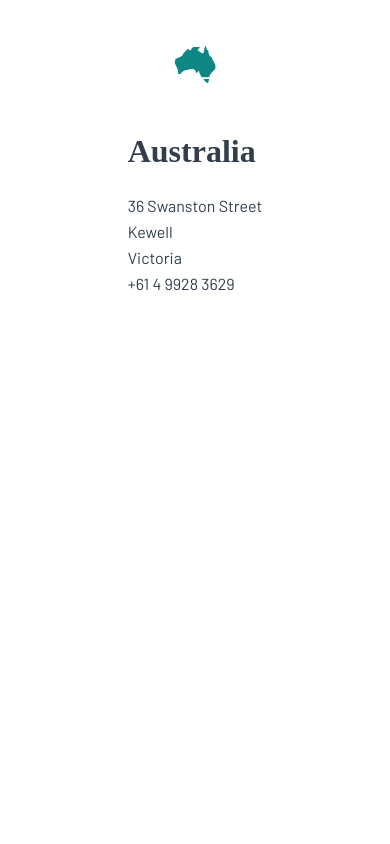
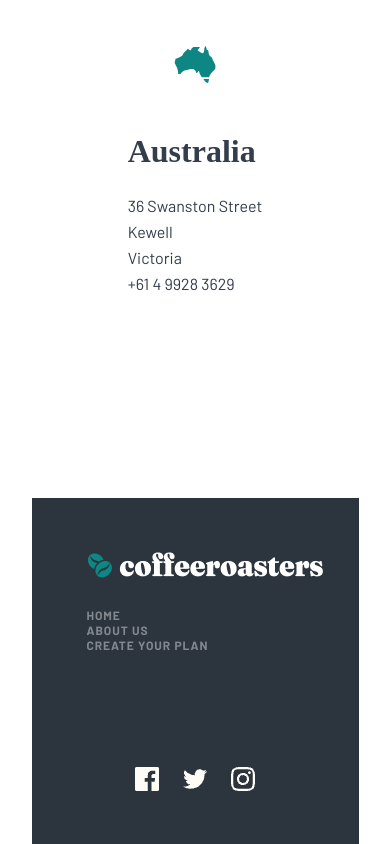
Before and after one commit to Karimov-code1/Hello, a plain HTML site: page index.html in a window 390 px wide. Shown: the part 3142-3986 px from the top of the page. Before the commit the page ends 3450 px from the top, so only its background shows below. Drawn offline with Linux system fonts and the light colour scheme.

Commit message:
boshlandi

```diff
--- a/index.html
+++ b/index.html
@@ -140,7 +140,29 @@
      </div>
     </section>
     <footer>
-
+      <div class="container">
+        <div class="footer__box">
+          <div class="footer__repeatbox">
+            <img class="footer__img1" src="./img/rasm11.png" alt="">
+            <div class="footer__nextbox">
+             <p class="footer__text">
+              HOME
+             </p>
+             <p class="footer__text">
+              ABOUT US
+             </p>
+             <p class="footer__text">
+              Create your plan
+             </p>
+            </div>
+           </div>
+            <div class="footer__imgbox">
+             <img class="footer__img2" src="./img/rasm8.png" alt="">
+             <img class="footer__img3" src="./img/rasm9.png" alt="">
+             <img class="footer__img4" src="./img/rasm10.png" alt="">
+            </div>
+        </div>
+      </div>
     </footer>
   </main>
 </body>
--- a/scss/block/_footer.scss
+++ b/scss/block/_footer.scss
@@ -0,0 +1,121 @@
+.footer__box{
+  height: 120px;
+  display: flex;
+  align-items: center;
+  justify-content: space-between;
+  background: rgb(44, 52, 62);
+  margin-top: 110px;
+  padding: 47px 85px 47px 85px;
+}
+.footer__repeatbox{
+ width: 622px;
+  height: 26px;
+  display: flex;
+  align-items: center;
+  justify-content: space-between;
+}
+.footer__img1{
+  width: 236px;
+  height: 26px
+}
+.footer__img2{
+  width: 24px;
+height: 24px;
+}
+.footer__img3{
+  width: 24px;
+height: 19.5px;
+}
+.footer__img4{
+  width: 24px;
+height: 24px;
+}
+.footer__nextbox{
+  width: 283px;
+  height: 15px;
+  display: flex;
+  align-items: center;
+  justify-content: space-between;
+}
+.footer__text{
+  color: rgb(131, 136, 143);
+font-family: Barlow;
+font-size: 12px;
+font-weight: 700;
+line-height: 15px;
+letter-spacing: 0.92px;
+text-align: left;
+text-transform: uppercase;
+}
+.footer__imgbox{
+  width: 120px;
+  height: 24px;
+  display: flex;
+  align-items: center;
+  justify-content: space-between;
+}
+
+@media screen and (max-width:990px) {
+  .footer__box{
+    max-width: 688px;
+    height: 270px;
+    display: flex;
+    flex-direction: column;
+    background: rgb(44, 52, 62);
+    margin: auto;
+    margin-top: 190px;
+    padding: 54px 190px 54px 215px;
+  }
+  .footer__img1{
+    width: 236px;
+    height: 26px;
+    margin-bottom: 30px;
+  }
+  .footer__repeatbox{
+    max-width: 283px;
+     height: 65px;
+     display: flex;
+     flex-wrap: wrap;
+   }
+   .footer__imgbox{
+    width: 120px;
+    height: 24px;
+    display: flex;
+    align-items: center;
+    justify-content: space-between;
+    margin-top: 100px;
+  }
+}
+
+@media screen and (max-width:620px) {
+  .footer__box{
+    max-width: 327px;
+    height: 346px;
+    display: flex;
+    flex-direction: column;
+    background: rgb(44, 52, 62);
+    margin: auto;
+    margin-top: 190px;
+    padding: 54px 54.15px 54px 55px;
+  }
+  .footer__repeatbox{
+    max-width: 217.85px;
+     height: 115px;
+     display: flex;
+     flex-wrap: wrap;
+   }
+   .footer__imgbox{
+    width: 120px;
+    height: 24px;
+    display: flex;
+    align-items: center;
+    justify-content: space-between;
+    margin-top: 100px;
+  }
+  .footer__nextbox{
+    max-width: 122px;
+    height: 93px;
+    display: flex;
+    display: inline-block;
+  }
+}
```
Also changed, not shown: css/main.css, img/rasm10.png (added), img/rasm11.png (added), img/rasm8.png (added), img/rasm9.png (added), 1 other file.
